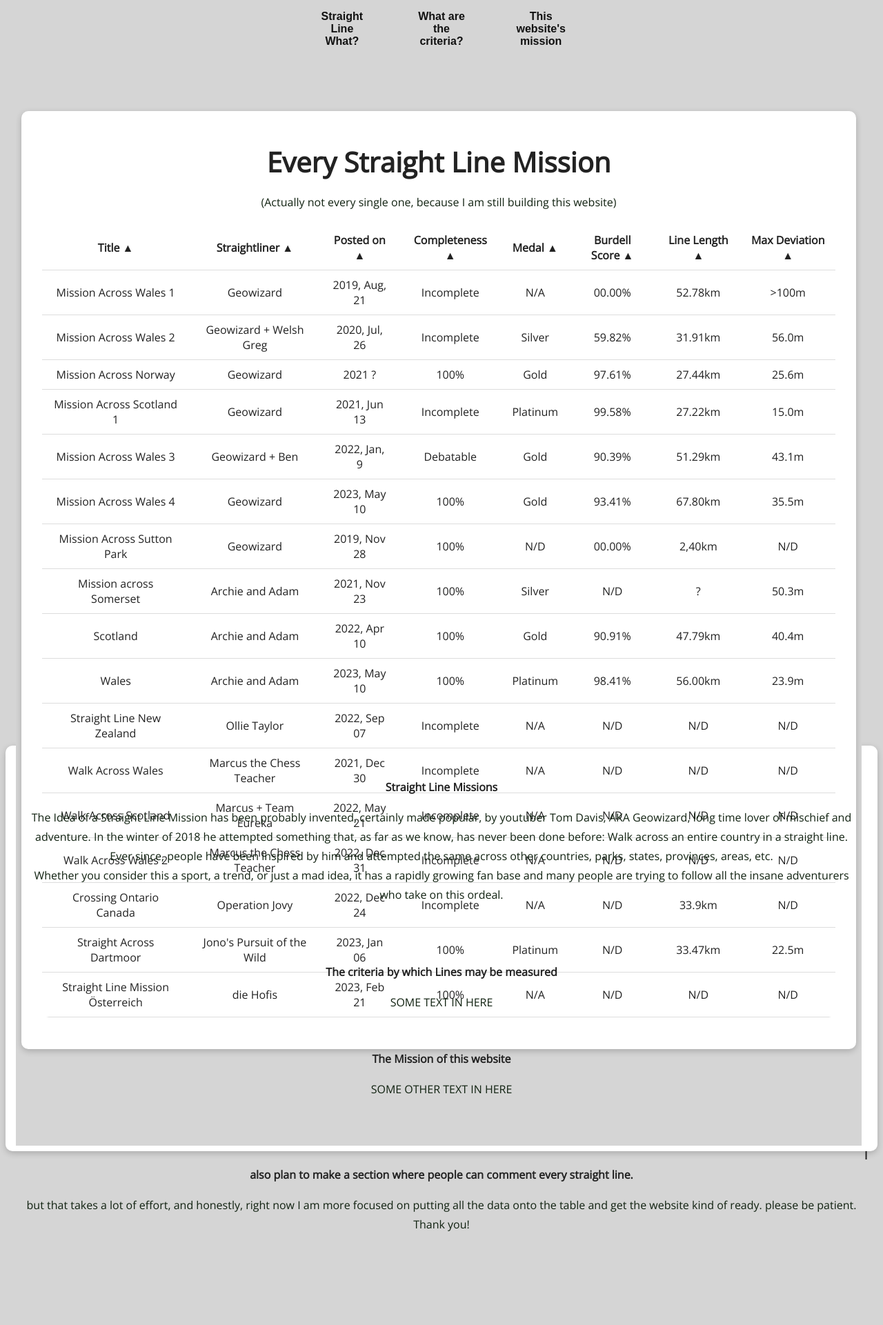
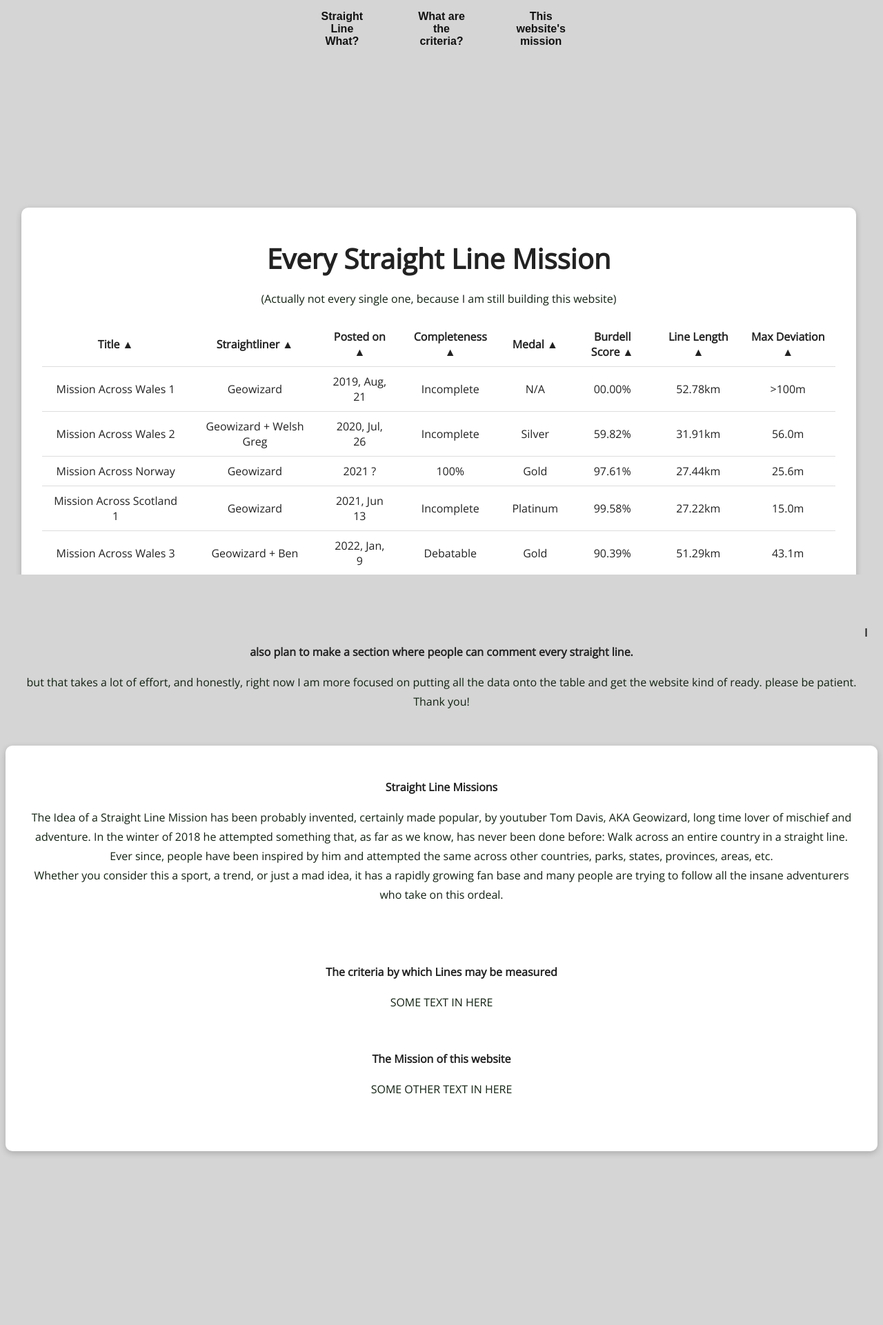
Before and after one commit to SamKry/straightlinewiki, a PHP site: page / in a window 1280 px wide. Shown: the part 369-2290 px from the top of the page at 69% size. Run offline with PHP 8.4, Linux system fonts and the light colour scheme.

Commit message:
tried fixing size

```diff
--- a/style.css
+++ b/style.css
@@ -111,10 +111,10 @@
 
 .simple {
 	background: transparent;
-	min-height: 180%;
+/*	min-height: 180%;*/
 	margin: 0 auto;
-	padding-top: 20px;
-	padding-bottom: 20px;
+	padding-top: 90px;
+	padding-bottom: 90px;
 	border-style: none;
 /*	border-color: #ddd;
 	border-width: 2px;
@@ -156,7 +156,7 @@
 
 .container2 {
 	position: absolute;
-	top: 12px;
+	top: 35%;
 	left: 50%;
 	transform: translate(-50%, -50%);
 	margin-top: 5px;
```
